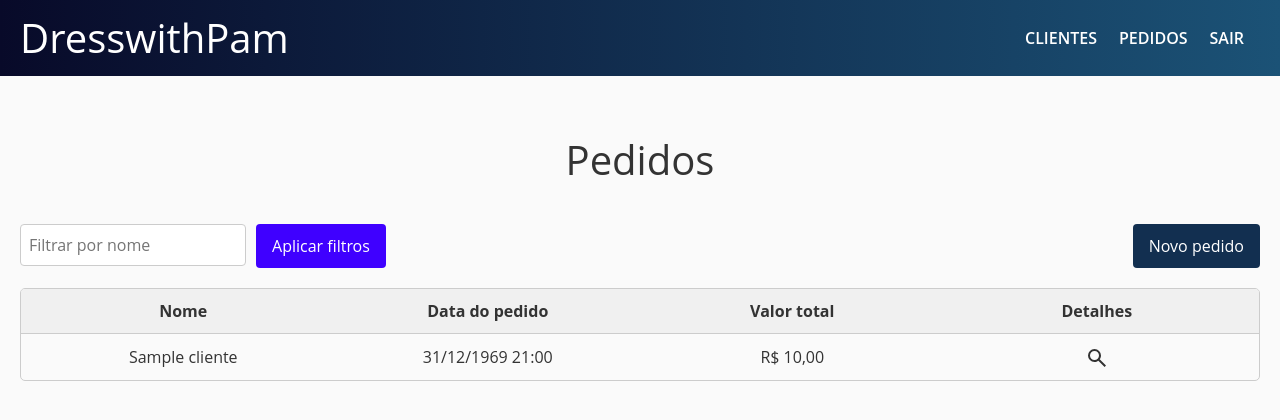
After one commit to ricardoligosenac/projeto-integrador, a PHP site: page /pedidos in a window 1280 px wide. The commit adds this page. Shown: the top 420 px of the page. Run offline with PHP 8.4, Linux system fonts and the light colour scheme; the visitor is signed in with stand-in values (Sample User, id 1); tables that the repository leaves empty or names only in its code hold one stand-in row (values such as "Sample post").

Commit message:
Implementando sistema de Pedidos e ajustes gerais

```diff
--- a/assets/css/estilo.css
+++ b/assets/css/estilo.css
@@ -3,7 +3,7 @@
     --indigo: #3F00FF;
     --font-cinza: #7a7870;
     --font-cinza2: #666;
-    --verde: #2ecc71;
+    --verde: #122F50;
     --vermelho: #e74c3c;
     --bg-claro: #fafafa;
 }
@@ -134,6 +134,7 @@ body {
 
 .campoTexto {
     width: 100%;
+    height: 42px;
     padding: 8px;
     border: 1px solid #ccc;
     border-radius: 4px;
@@ -158,7 +159,12 @@ body {
 
 /* Padrão */
 .topoSistema {
-    background: var(--preto);
+    /* background: var(--preto); */
+
+
+    background: #080A29;
+    background: linear-gradient(90deg, rgba(8, 10, 41, 1) 0%, rgba(27, 82, 118, 1) 100%);
+
     background-repeat: no-repeat;
     background-size: cover;
     display: flex;
@@ -190,18 +196,18 @@ body {
     display: block;
     text-align: center;
     padding: 6px;
-    background: rgba(0, 0, 0, 0.6);
+    /* background: rgba(0, 0, 0, 0.6); */
     border-radius: 6px;
     transition: .2s;
 }
 
 .topoSistema ul li:hover {
-    opacity: 0.7;
+    /* opacity: 0.7; */
     cursor: pointer;
 }
 
 .topoSistema ul li a {
-    color: var(--font-cinza);
+    color: #FFF;
     text-decoration: none;
     position: relative;
     text-transform: uppercase;
@@ -209,13 +215,13 @@ body {
 }
 
 .topoSistema ul li:hover a {
-    color: #ede9e0;
+    color: #FBF492;
     text-decoration: none;
 }
 
 .topoSistema ul li a::after {
     content: "";
-    background: var(--verde);
+    background: #F7C55F;
     width: 0;
     height: 1px;
     transition: width .25s cubic-bezier(.16, 1, .3, 1);
@@ -301,6 +307,24 @@ body {
     width: auto;
 }
 
+.item .detalhes:hover,
+.item .detalhesMobile:hover {
+    cursor: pointer;
+    opacity: 0.7;
+}
+
+
+.item.vazio {
+    display: none;
+    justify-content: center !important;
+    align-items: center !important;
+    padding: 20px 0px;
+}
+
+.item.vazio:only-child {
+    display: flex;
+}
+
 .formulario {
     display: flex;
     flex-wrap: wrap;
@@ -342,9 +366,17 @@ body {
         margin-top: 10px;
     }
 
+    form {
+        width: 100%
+    }
+
     .filtros {
         flex-direction: column;
         margin-bottom: 20px;
+        width: 100%;
+    }
+
+    .filtros input {
         width: 100%;
     }
 
--- a/assets/js/scripts.js
+++ b/assets/js/scripts.js
@@ -72,7 +72,7 @@ function salvarCliente() {
     $('#botaoSalvar').prop('disabled', true).val('Salvando...');
 
     // Antes de prosseguir, validamos. Se um dos campos estiver vazio, mostramos mensagem de erro e habilitamos o botão
-    const campos = ['#nome', '#email', '#telefone', '#dataNascimento','#cep'];
+    const campos = ['#nome', '#email', '#telefone', '#dataNascimento', '#cep'];
     for (const campo of campos) {
         if ($(campo).val().trim() === '') {
             mensagem('Por favor, preencha todos os campos.', 'erro');
@@ -126,3 +126,83 @@ function salvarCliente() {
     });
 }
 /*CLIENTE*/
+
+/*PEDIDO*/
+function salvarPedido() {
+
+    // Desabilitamos o botão para evitar múltiplos cliques e mudamos o texto para indicar que está salvando
+    $('#botaoSalvar').prop('disabled', true).val('Salvando...');
+
+    // Antes de prosseguir, validamos. Se o cliente não foi selecionado, mostramos mensagem de erro e habilitamos o botão
+    if ($('#cliente').val().trim() === '') {
+        mensagem('Por favor, preencha todos os campos.', 'erro');
+        $('#cliente').focus();
+        $('#botaoSalvar').prop('disabled', false).val('Salvar');
+        return;
+    }
+
+    // Se chegou até aqui, os dados estão validados. Prosseguimos com a requisição AJAX para salvar o pedido
+    const form = $('#formPedidoAdicionar');
+    const formData = form.serialize();
+
+    $.ajax({
+        url: 'pedido-salvar',
+        type: 'POST',
+        data: formData,
+        dataType: 'json',
+        success: function (response) {
+
+            if (!response.status) {
+                mensagem('Resposta inesperada do servidor. Tente novamente.', 'erro');
+                return;
+            }
+
+            if (response.status === 'sucesso') {
+                alert('Pedido adicionado com sucesso!');
+                window.location.href = 'pedidos';
+            } else {
+                mensagem(response.mensagem, 'erro');
+            }
+        },
+        error: function () {
+            mensagem('Ocorreu um erro ao salvar o pedido. Por favor, tente novamente mais tarde.', 'erro');
+        }
+    }).done(function () {
+        // Habilitamos o botão novamente e restauramos o texto, independentemente do resultado da requisição
+        $('#botaoSalvar').prop('disabled', false).val('Salvar');
+    });
+}
+
+function adicionarProduto(button) {
+    const container = document.createElement('div');
+    container.classList.add('itemProduto');
+    container.innerHTML = `
+        <input type="text" class="campoTexto" name="descricaoProduto[]" placeholder="Digite o produto">
+        <input type="text" class="campoTexto campoValor" name="valorProduto[]" placeholder="Digite o valor">
+        <input type="button" value="+" class="botaoAdicionarProduto" onclick="adicionarProduto(this)">
+    `;
+    button.parentElement.after(container);
+
+    // Adicionamos a máscara para o novo campo de valor
+    document.querySelectorAll('.campoValor').forEach(function(element) {
+        element.addEventListener('input', function (e) {
+            let value = e.target.value.replace(/\D/g, '');
+            value = (value / 100).toFixed(2) + '';
+            value = value.replace('.', ',');
+            e.target.value = value;
+        });
+    });
+}
+
+function carregarModalDetalhesPedido(nome, data, valor, itens) {
+    itens = JSON.parse(itens);
+    valor = parseFloat(valor).toLocaleString('pt-BR', { style: 'currency', currency: 'BRL' });
+    data = new Date(data).toLocaleString('pt-BR', { day: '2-digit', month: '2-digit', year: 'numeric', hour: '2-digit', minute: '2-digit' });
+
+    $('#detalheNome').text(nome);
+    $('#detalheData').text(data);
+    $('#detalheValor').text(valor);
+    $('#itens').html(itens.map(item => `<div>${item.descricao} - R$ ${item.valor}</div>`).join(''));
+    $('#modalDetalhes').modal('show');
+}
+/*Pedido*/
--- a/classes/Cliente.php
+++ b/classes/Cliente.php
@@ -2,6 +2,7 @@
 
 class Cliente
 {
+    private ?int $id;
     private string $nome;
     private string $email;
     private string $telefone;
@@ -13,7 +14,7 @@ class Cliente
     private string $logradouro;
     private string $numero;
 
-    public function setDados(string $nome, string $email, string $telefone, string $dataNascimento, string $cep, string $uf, string $cidade, string $bairro, string $logradouro, string $numero): void
+    public function setDados(?int $id, string $nome, string $email, string $telefone, string $dataNascimento, string $cep, string $uf, string $cidade, string $bairro, string $logradouro, string $numero): void
     {
 
         // Verificamos se os campos estão preenchidos
@@ -32,6 +33,7 @@ class Cliente
             throw new InvalidArgumentException("Data de nascimento inválida.");
         }
 
+        $this->id = $id;
         $this->nome = trim($nome);
         $this->email = trim($email);
         $this->telefone = trim($telefone);
@@ -48,11 +50,34 @@ class Cliente
     {
 
         try {
+
+            if (!empty($this->id)) {
+
+                // Se o ID estiver presente, significa que estamos editando um cliente existente
+                $sql = "UPDATE clientes SET nome = :nome, email = :email, telefone = :telefone, data_nascimento = :dataNascimento, cep = :cep, uf = :uf, cidade = :cidade, bairro = :bairro, logradouro = :logradouro, numero = :numero WHERE id = :id";
+
+                $update = $pdo->prepare($sql);
+
+                $update->execute([
+                    ':nome' => $this->nome,
+                    ':email' => $this->email,
+                    ':telefone' => $this->telefone,
+                    ':dataNascimento' => $this->dataNascimento,
+                    ':cep' => $this->cep,
+                    ':uf' => $this->uf,
+                    ':cidade' => $this->cidade,
+                    ':bairro' => $this->bairro,
+                    ':logradouro' => $this->logradouro,
+                    ':numero' => $this->numero,
+                    ':id' => $this->id
+                ]);
+            } else {
+
+                // Se o ID não estiver presente, significa que estamos adicionando um novo cliente
                 $sql = "INSERT INTO clientes (nome, email, telefone, data_nascimento, cep, uf, cidade, bairro, logradouro, numero)
                     VALUES (:nome, :email, :telefone, :dataNascimento, :cep, :uf, :cidade, :bairro, :logradouro, :numero)";
 
                 $insert = $pdo->prepare($sql);
-
 
                 $insert->execute([
                     ':nome' => $this->nome,
@@ -66,6 +91,7 @@ class Cliente
                     ':logradouro' => $this->logradouro,
                     ':numero' => $this->numero
                 ]);
+            }
         } catch (PDOException $e) {
 
             if ($e->errorInfo[1] === 1062) { // Código de erro para duplicidade de chave
@@ -77,18 +103,42 @@ class Cliente
             throw new RuntimeException($e->getMessage());
         }
     }
-    function listar($pdo)
+    public function listar(PDO $pdo, $filtroNome = null)
     {
         try {
-            $query_clientes = $pdo->prepare("SELECT codigo,nome,email,telefone FROM clientes");
+
+            $filtros = "";
+
+            if (!empty($filtroNome)) {
+                $filtros .= " WHERE nome LIKE :filtroNome";
+            }
+
+            $query_clientes = $pdo->prepare("SELECT id, nome, email, telefone FROM clientes $filtros");
+            if (!empty($filtroNome)) {
+                $query_clientes->bindValue(':filtroNome', '%' . $filtroNome . '%');
+            }
             $query_clientes->execute();
 
             $resultados = $query_clientes->fetchAll(PDO::FETCH_NUM);
 
             return $resultados;
-        } catch (e) {
+        } catch (PDOException $e) {
+            // Log do erro para análise posterior
+            error_log("Erro ao listar clientes: " . $e->getMessage());
+            throw new RuntimeException("Erro ao listar os clientes: " . $e->getMessage());
         }
     }
 
+    public function detalhes(PDO $pdo, int $id)
+    {
+        try {
+            $query_cliente = $pdo->prepare("SELECT id, nome, email, telefone, data_nascimento, cep, uf, cidade, bairro, logradouro, numero FROM clientes WHERE id = :id");
+            $query_cliente->execute([':id' => $id]);
+
+            return $query_cliente->fetch(PDO::FETCH_NUM);
+        } catch (PDOException $e) {
+            error_log("Erro ao obter detalhes do cliente: " . $e->getMessage());
+            throw new RuntimeException("Erro ao obter detalhes do cliente: " . $e->getMessage());
         }
-?>
+    }
+}
--- /dev/null
+++ b/classes/Pedido.php
@@ -0,0 +1,71 @@
+<?php
+class Pedido
+{
+
+    public function salvar(PDO $pdo, string $clienteId, array $descricoes, array $valores)
+    {
+        try {
+            $pdo->beginTransaction();
+
+            // Montando o array e json dos itens
+            $itens = [];
+            $totalPedido = 0;
+            for ($i = 0; $i < count($descricoes); $i++) {
+
+                // Pegando os dados e formatando o valor para salvar no banco
+                $descricao = trim($descricoes[$i]);
+                $valor = str_replace(',', '.', str_replace('.', '', trim($valores[$i])));
+
+                // Estando preenchidos, adicionamos no array e somamos no total
+                if (!empty($descricao) && is_numeric($valor)) {
+                    $itens[] = ['descricao' => $descricao, 'valor' => number_format($valor, 2, '.', '')];
+                    $totalPedido += $valor;
+                }
+            }
+
+            $jsonItens = json_encode($itens);
+
+            // Inserindo o pedido
+            $sql = "INSERT INTO pedidos (cliente_id, data_criacao, pedido, total) VALUES (:clienteId, :dataCriacao, :pedido, :total)";
+            $stmt = $pdo->prepare($sql);
+            $stmt->execute([':clienteId' => $clienteId, ':pedido' => $jsonItens, ':total' => $totalPedido, ':dataCriacao' => date('Y-m-d H:i:s')]);
+            $pdo->commit();
+            return ['status' => 'sucesso'];
+        } catch (Exception $e) {
+
+            if ($pdo->inTransaction()) {
+                $pdo->rollBack();
+            }
+
+            throw new RuntimeException("Erro ao salvar o pedido: " . $e->getMessage());
+        }
+    }
+
+    public function listar(PDO $pdo, $filtroNome = null)
+    {
+        try {
+
+            $filtros = "";
+            if (!empty($filtroNome)) {
+                $filtros .= "WHERE c.nome LIKE :filtroNome";
+            }
+
+            $sql = "SELECT p.id, c.nome AS cliente_nome, p.data_criacao, p.pedido, p.total
+                    FROM pedidos p
+                    JOIN clientes c ON p.cliente_id = c.id
+                    $filtros
+                    ORDER BY p.data_criacao DESC";
+            $stmt = $pdo->prepare($sql);
+
+            if (!empty($filtroNome)) {
+                $stmt->bindValue(':filtroNome', '%' . $filtroNome . '%');
+            }
+
+            $stmt->execute();
+
+            return $stmt->fetchAll(PDO::FETCH_NUM);
+        } catch (Exception $e) {
+            throw new RuntimeException("Erro ao listar os pedidos: " . $e->getMessage());
+        }
+    }
+}
--- a/cliente-salvar.php
+++ b/cliente-salvar.php
@@ -3,6 +3,7 @@ require_once "config/config.php";
 require_once "verifica-logado.php";
 
 // Pegando os dados do formulário de cliente
+$id = !empty($_POST['id']) ? trim($_POST['id']) : null;
 $nome = isset($_POST['nome']) ? trim($_POST['nome']) : '';
 $email = isset($_POST['email']) ? trim($_POST['email']) : '';
 $telefone = isset($_POST['telefone']) ? trim($_POST['telefone']) : '';
@@ -20,7 +21,7 @@ $cliente = new Cliente();
 
 // Validando se os dados estão corretos e atribuindo os valores à classe.
 try {
-    $cliente->setDados($nome, $email, $telefone, $dataNascimento, $cep, $uf, $cidade, $bairro, $logradouro, $numero);
+    $cliente->setDados($id, $nome, $email, $telefone, $dataNascimento, $cep, $uf, $cidade, $bairro, $logradouro, $numero);
 } catch (InvalidArgumentException $e) {
     echo json_encode(['status' => 'erro', 'mensagem' => $e->getMessage()]);
     exit;
--- /dev/null
+++ b/pedidos.php
@@ -0,0 +1,66 @@
+<?php
+require_once "topo.php";
+require_once "classes/Cliente.php";
+
+$filtroNome = $_GET['filtroNome'] ?? '';
+
+$pdo = conectarPDO();
+$cliente = new Pedido();
+$res = $cliente->listar($pdo, $filtroNome);
+?>
+
+<div class="pagina">
+    <h1 class="tituloPagina">Pedidos</h1>
+
+    <div class="cabecalhoPagina">
+        <form action="pedidos" method="get">
+            <div class="filtros">
+                <input type="text" name="filtroNome" class="campoTexto" id="filtroNome" placeholder="Filtrar por nome" value="<?= $filtroNome ?>">
+                <input type="submit" class="botao" value="Aplicar filtros">
+            </div>
+        </form>
+        <input type="button" class="botao" style="background:var(--verde)" value="Novo pedido" onclick="window.location.href='pedido-adicionar'">
+    </div>
+
+    <div class="lista">
+        <div class="cabecalhoLista">
+            <div>Nome</div>
+            <div>Data do pedido</div>
+            <div>Valor total</div>
+            <div>Detalhes</div>
+        </div>
+        <div class="listagem">
+            <?php foreach ($res as list($id,$nome, $dataCriacao, $pedido, $totalPedido)): ?>
+                <div class="item">
+                    <div><?= $nome ?></div>
+                    <div><?= date('d/m/Y H:i', strtotime($dataCriacao)) ?></div>
+                    <div>R$ <?= number_format($totalPedido, 2, ",", ".") ?></div>
+                    <div class="detalhes" onclick='carregarModalDetalhesPedido(`<?= $nome ?>`, `<?= $dataCriacao ?>`, `<?= $totalPedido ?>`, `<?= $pedido ?>`)'><img src="assets/img/lupa.svg" alt=""></div>
+                    <div onclick="carregarModalDetalhesPedido('<?= $nome ?>', '<?= $dataCriacao ?>', '<?= $totalPedido ?>', '<?= $pedido ?>')" class="detalhesMobile"><img src="assets/img/lupa.svg" alt=""></div>
+                </div>
+            <?php endforeach ?>
+                <div class="item vazio">Ops! Não foi encontrado nenhum resultado.</div>
+        </div>
+    </div>
+</div>
+
+<div class="modal fade" id="modalDetalhes" tabindex="-1" aria-labelledby="modalDetalhesLabel" aria-hidden="true">
+    <div class="modal-dialog modal-lg">
+        <div class="modal-content">
+            <div class="modal-header">
+                <h5 class="modal-title" id="modalDetalhesLabel">Detalhes do Pedido</h5>
+                <button type="button" class="btn-close" data-bs-dismiss="modal" aria-label="Close"></button>
+            </div>
+            <div class="modal-body">
+                <p style="margin:0.5rem 0"><strong>Nome do Cliente:</strong> <span id="detalheNome"></span></p>
+                <p style="margin:0.5rem 0"><strong>Data do Pedido:</strong> <span id="detalheData"></span></p>
+                <p style="margin:0.5rem 0"><strong>Valor Total:</strong> <span id="detalheValor"></span></p>
+                <p style="margin:0.5rem 0"><strong>Itens:</strong> <span id="itens"></span></p>
+            </div>
+            <div class="modal-footer">
+                <button type="button" class="botao" data-bs-dismiss="modal">Fechar</button>
+            </div>
+        </div>
+    </div>
+</div>
+<?php require_once "rodape.php"; ?>
--- a/topo.php
+++ b/topo.php
@@ -8,22 +8,25 @@ require_once "verifica-logado.php";
 <head>
     <meta charset="UTF-8">
     <meta name="viewport" content="width=device-width, initial-scale=1.0">
-    <title>NomeSistema</title>
+    <title>DresswithPam</title>
     <link rel="stylesheet" href="assets/css/bootstrap.min.css">
     <link rel="stylesheet" href="assets/css/jquery-ui.min.css">
     <link rel="stylesheet" href="assets/css/estilo.css">
     <link rel="stylesheet" href="assets/fonts/OpenSans-VariableFont_wdth,wght.ttf">
     <script src="assets/js/jquery-4.0.0.min.js"></script>
     <script src="assets/js/jquery-ui.min.js"></script>
+    <script src="assets/js/bootstrap.bundle.min.js"></script>
     <script src="assets/js/scripts.js"></script>
 </head>
 
 <body>
     <nav class="topoSistema">
-        <h1 class="tituloTopo">NomeSistema</h1>
+        <h1 class="tituloTopo">DresswithPam</h1>
         <ul>
             <li><a href="<?= $urlBase ?>clientes">Clientes</a></li>
+            <?php /*
             <li><a href="<?= $urlBase ?>produtos">Produtos</a></li>
+            */ ?>
             <li><a href="<?= $urlBase ?>pedidos">Pedidos</a></li>
             <li><a href="<?= $urlBase ?>sair">Sair</a></li>
         </ul>
```
Also changed, not shown: cliente-adicionar.php (+46 -36 lines), clientes.php (+11 -8 lines), pedido-adicionar.php (added, +82 -0 lines), pedido-salvar.php (added, +22 -0 lines), README.md. Lines whose indentation alone changed are shown as unchanged.
